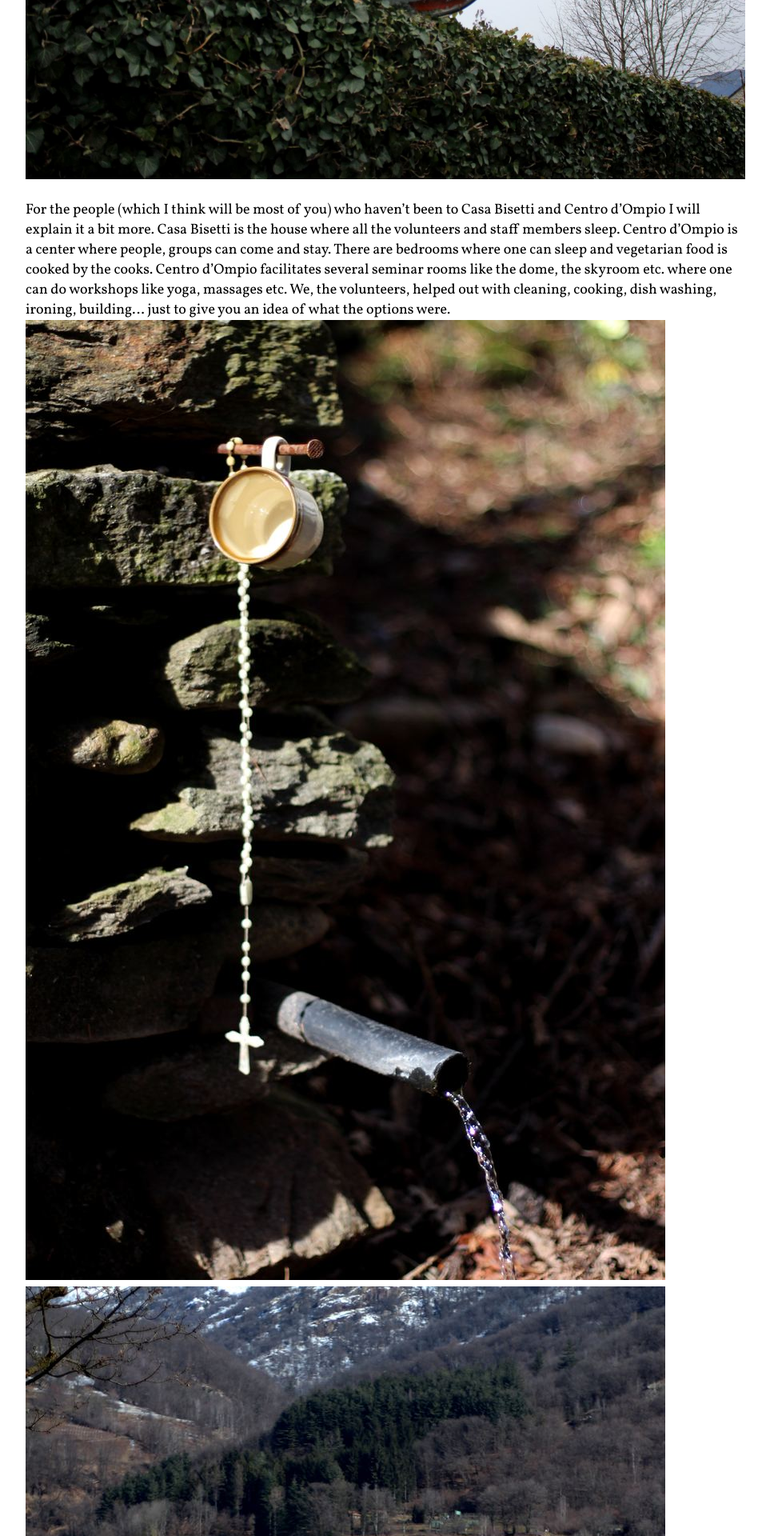
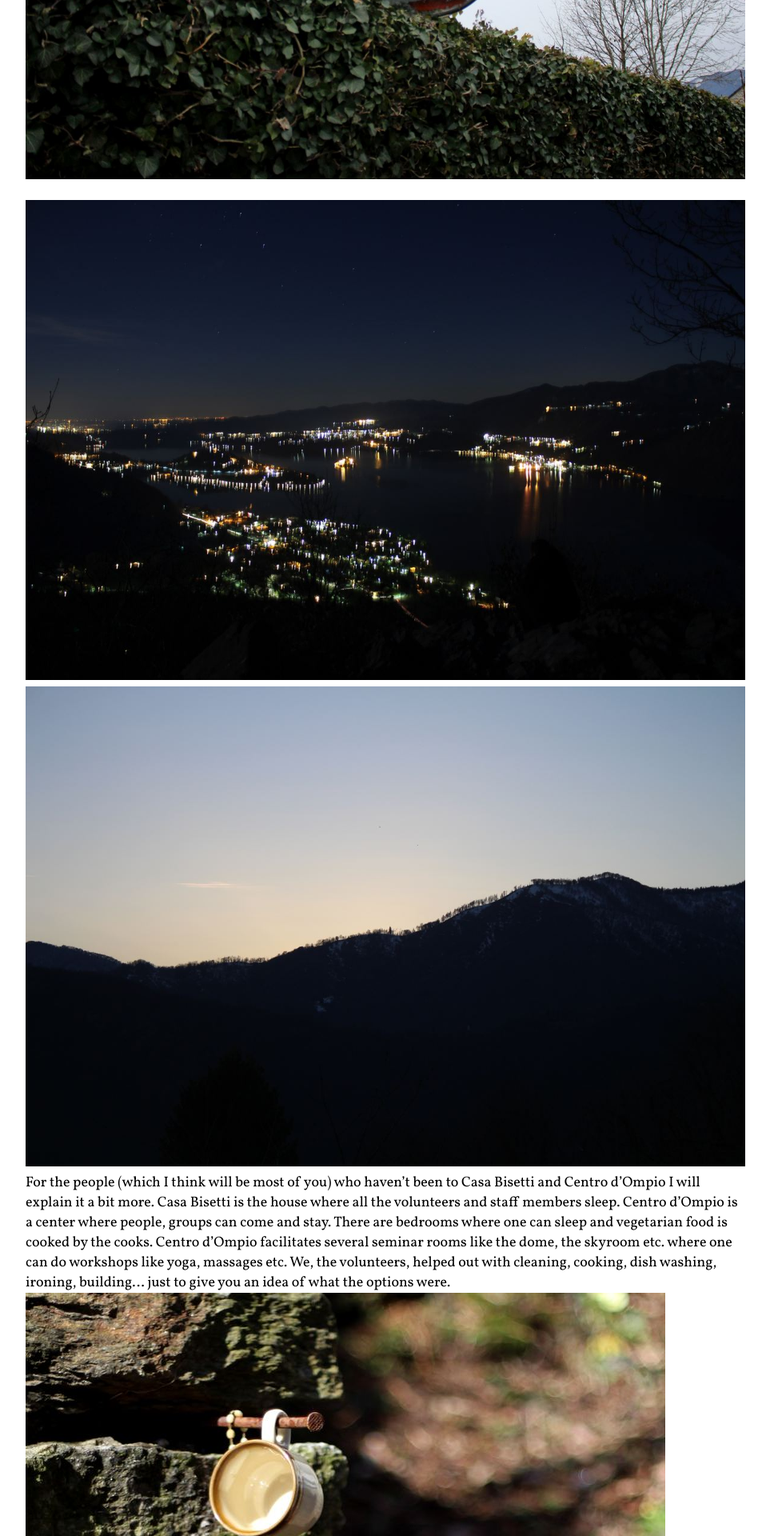
Before and after one commit to TomSmit/a-velvet-uproar, a Jekyll site: the page built from _posts/2015-10-11-casa-bisetti-and-centro-dompio.markdown, in a window 1280 px wide. Shown: the part 940-2860 px from the top of the page at 80% size, without its empty margins (158-1121 px from the left). Built offline with Jekyll 4.4.1, drawn with Linux system fonts in a browser that asks for light colours; nearby versions of some CDN libraries.

Commit message:
Updated Casa Bisetti And Centro Dompio

```diff
--- a/_posts/2015-10-11-casa-bisetti-and-centro-dompio.markdown
+++ b/_posts/2015-10-11-casa-bisetti-and-centro-dompio.markdown
@@ -8,6 +8,8 @@ tags:
 *Our time spent at Casa Bisetti and Centro d'Ompio was a wonderful one. I don’t think we could have wished for a better place to start off our journey. We met lots of kind and inspiring people, had the most interesting workshops and worked and ate lovely meals together. Our six weeks there were during the off season (beginning of February until the end of March), so not a whole lot of guests for Centro d'Ompio yet but instead a less busy  schedule  to do lots of things together as a group.*
 ![IMG_3576.jpg](/uploads/IMG_3576.jpg) <!--more-->
 
+![IMG_38802.jpg](/uploads/IMG_38802.jpg)
+![IMG_3858.JPG](/uploads/IMG_3858.JPG)
 For the people (which I think will be most of you) who haven’t been to Casa Bisetti and Centro d'Ompio I will explain it a bit more. Casa Bisetti is the house where all the volunteers and staff members sleep. Centro d'Ompio is a center where people, groups can come and stay. There are bedrooms where one can sleep and vegetarian food is cooked by the cooks. Centro d'Ompio facilitates several seminar rooms like the dome, the skyroom etc. where one can do workshops like yoga, massages etc. We, the volunteers, helped out with cleaning, cooking, dish washing, ironing, building… just to give you an idea of what the options were.
 ![IMG_3348.jpg](/uploads/IMG_3348.jpg)
 ![IMG_3351.jpg](/uploads/IMG_3351.jpg)
```
